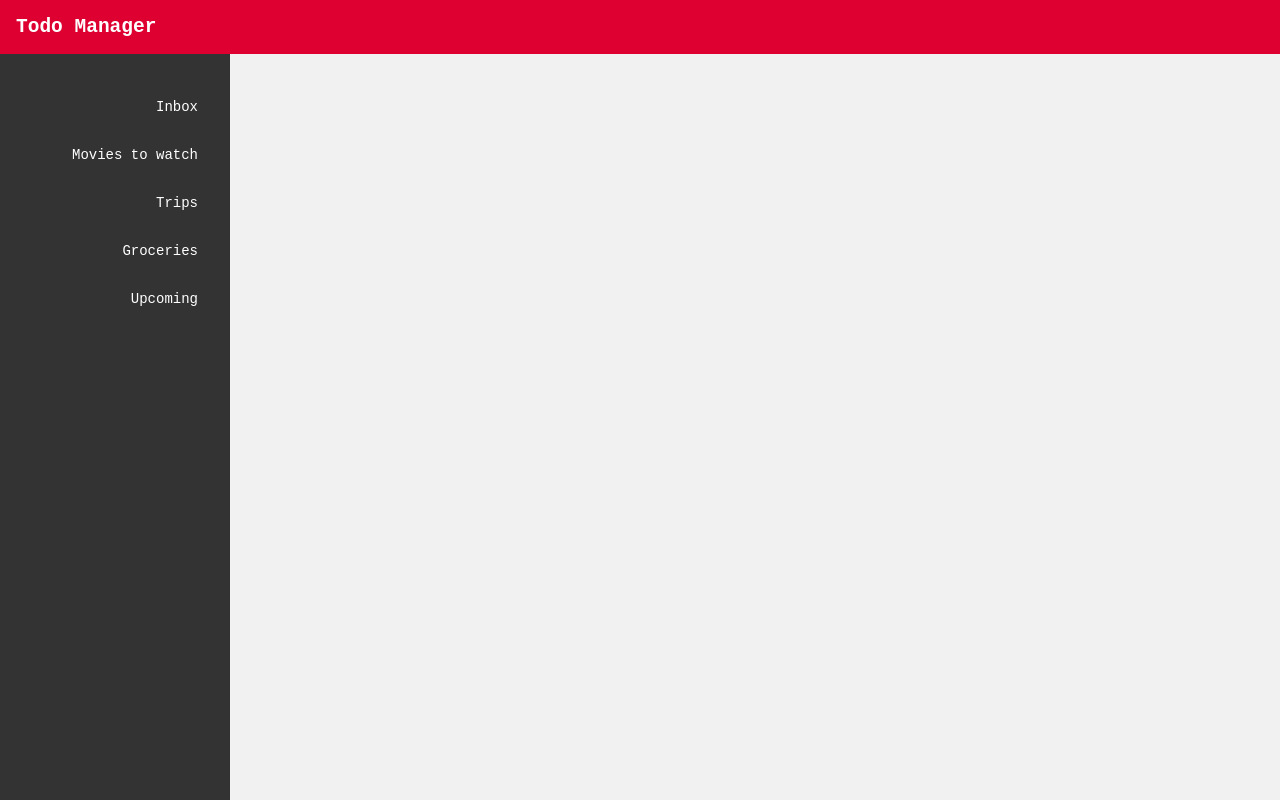
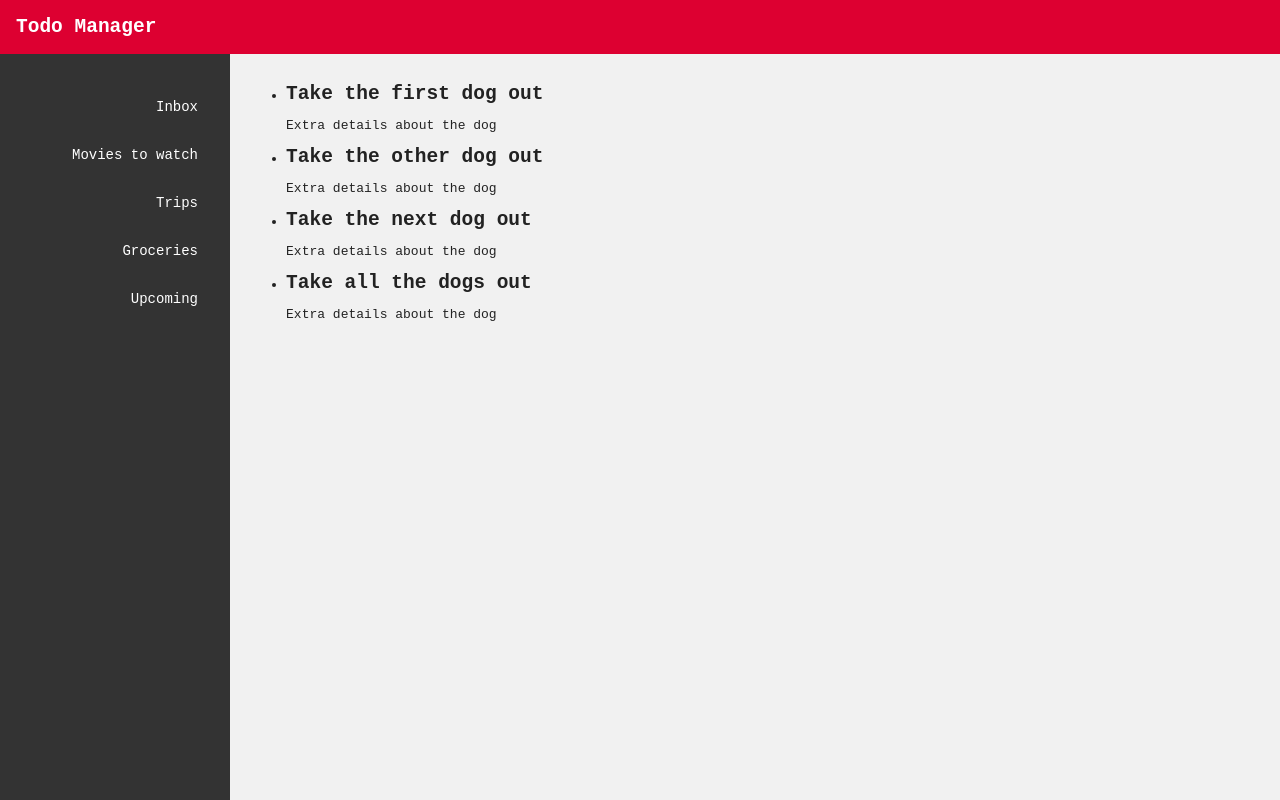
Before and after one commit to calinbogdan/mocked-ui, a website: page index.html in a window 1280 px wide. Drawn offline with Linux system fonts and the light colour scheme.

Commit message:
Added extra stuff

```diff
--- a/index.html
+++ b/index.html
@@ -14,7 +14,7 @@
         <div id="main-container">
             <div id="sidebar" class="container">
                 <ul>
-                    <li>Inbox</li>
+                    <li class="selected">Inbox</li>
                     <li>Movies to watch</li>
                     <li>Trips</li>
                     <li>Groceries</li>
@@ -22,7 +22,25 @@
                 </ul>
             </div>
             <div id="content" class="container">
+                <ul>
+                    <li>
+                        <h2>Take the first dog out</h2>
+                        <p>Extra details about the dog</p>
+                    </li>
+                    <li>
+                        <h2>Take the other dog out</h2>
+                        <p>Extra details about the dog</p>
+                    </li>
+                    <li>
+                        <h2>Take the next dog out</h2>
+                        <p>Extra details about the dog</p>
+                    </li>
+                    <li>
+                        <h2>Take all the dogs out</h2>
+                        <p>Extra details about the dog</p>
+                    </li>
 
+                </ul>
             </div>
         </div>
     </div>
--- a/styles.styl
+++ b/styles.styl
@@ -21,6 +21,7 @@ h1, h2, h3, h4, h5, h6
   background-color #DD0031
   display flex
   align-items center
+  padding-left 64px
 
 #main-container
   display flex
@@ -28,21 +29,26 @@ h1, h2, h3, h4, h5, h6
 
 #sidebar
   background-color #333
-  justify-content center
+  justify-content: flex-end
   ul
     list-style none outside
     li
       font-size 14px
       padding 16px
       text-align: right
-      &:hover
+      &:hover, &.selected
         font-weight: bold
         cursor pointer
-        position relative
-        right: 16px
-
+        transform: translate(-16px, 0)
 #content
   background-color #f1f1f1
   flex 1
-  *
-    color #222
+  ul
+    list-style: none
+    li
+      margin 16px
+      *
+        color #555
+      &:hover *
+        color #111
+        cursor pointer
```
Also changed, not shown: 1 other file.
